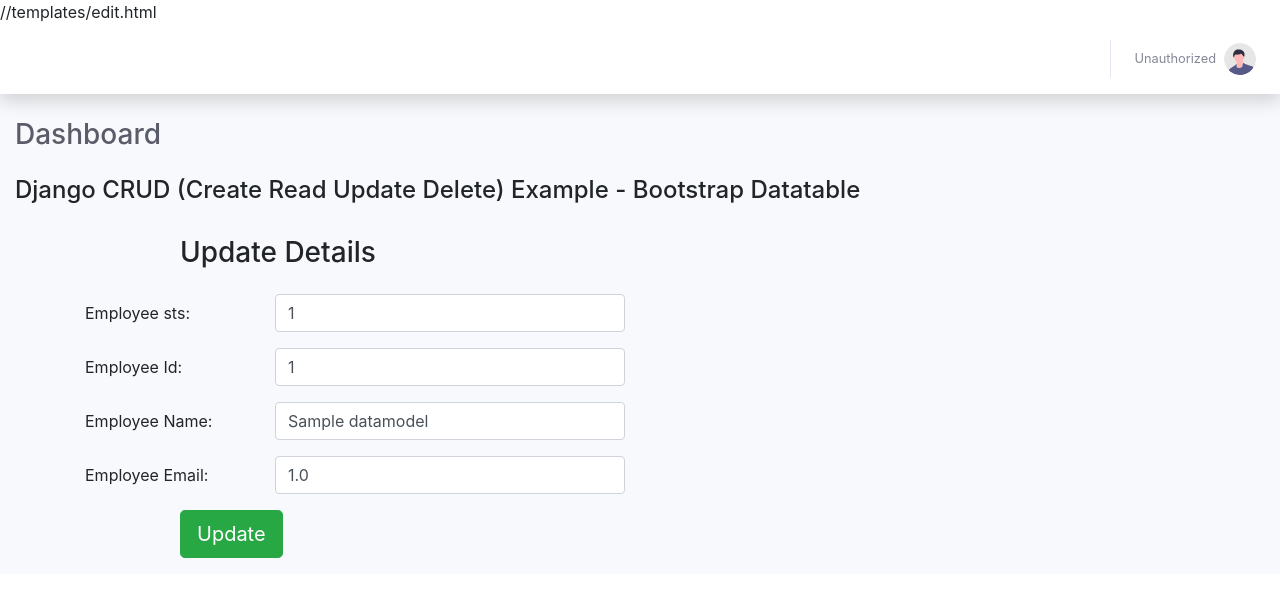
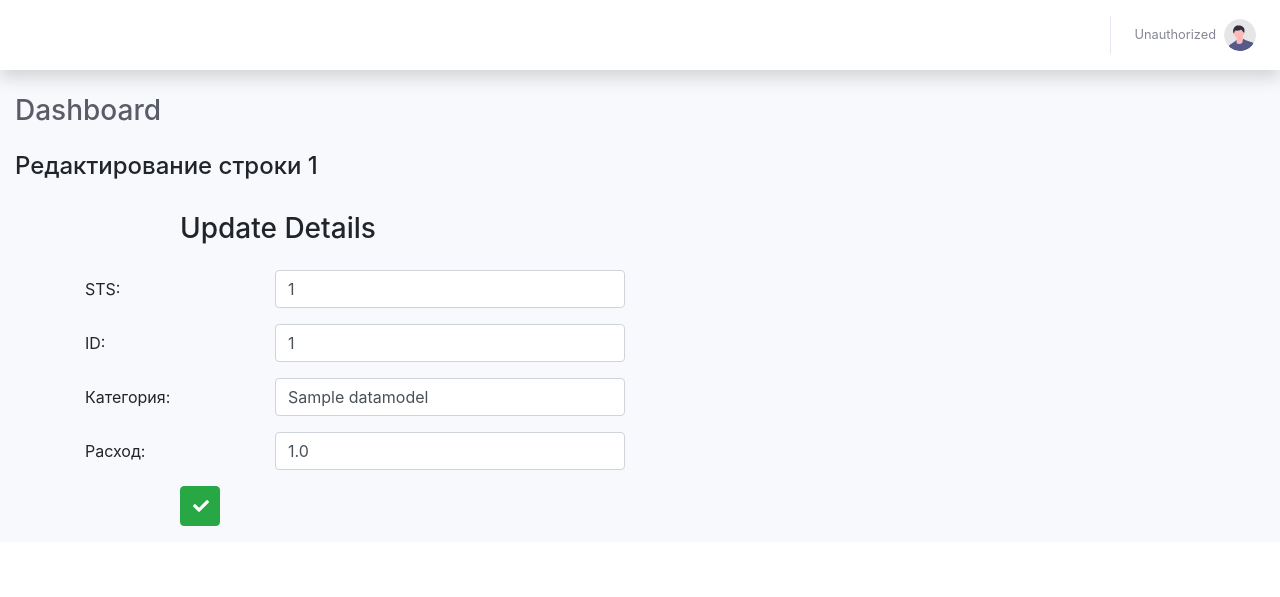
Before and after one commit to Max1My/Atlas, a Django app: page /update/1 in a window 1280 px wide. Shown: the top 597 px of the page. Run offline with Django 4.2, Linux system fonts and the light colour scheme; tables that the repository leaves empty hold one stand-in row (values such as "Sample post"); some libraries are stand-ins or nearby versions.

Commit message:
ver 1.3.3

```diff
--- a/atlas/atlas/settings.py
+++ b/atlas/atlas/settings.py
@@ -130,3 +130,5 @@
 DEFAULT_AUTO_FIELD = 'django.db.models.BigAutoField'
 
 LOGIN_REDIRECT_URL = '/'
+
+CRISPY_TEMPLATE_PACK = 'bootstrap'
--- a/atlas/mainapp/forms.py
+++ b/atlas/mainapp/forms.py
@@ -25,7 +25,7 @@
 class TableForm(forms.ModelForm):
     class Meta:
         model = DataModel
-        fields = '__all__'
+        fields = ['sts','category_name','current']
         widgets = {
             'sts': forms.NumberInput(attrs={ 'class': 'form-control' }),
             'category_name': forms.TextInput(attrs={ 'class': 'form-control' }),
--- a/atlas/mainapp/templates/mainapp/chart.html
+++ b/atlas/mainapp/templates/mainapp/chart.html
@@ -62,11 +62,6 @@
                                 </table>
                                 </div>
                                 </div>
-                                    <div class="row"><div class="col-sm-12 col-md-5">
-                                    </div>
-                                        <div class="col-sm-12 col-md-7">
-                                        </div>
-                                    </div>
                                 </div>
                             </div>
                         </div>
--- a/atlas/mainapp/templates/mainapp/edit.html
+++ b/atlas/mainapp/templates/mainapp/edit.html
@@ -1,12 +1,9 @@
-//templates/edit.html
 {% extends "mainapp/base.html" %}
-
-{% block title %}Add New Employee Records{% endblock title %}
 
 {% block content %}
 <div class="col-md-12">
-    <h4>Django CRUD (Create Read Update Delete) Example - Bootstrap Datatable</h4>
-    <form method="POST" class="post-form" action="{% url 'update' employee.id %}">
+    <h4>Редактирование строки {{ employee.id }}</h4>
+    <form method="POST" class="post-form" action="{% url 'update' employee.id %}" enctype="multipart/form-data">
         {% csrf_token %}
         <div class="container">
             <br>
@@ -17,28 +14,28 @@
                 </div>
             </div>
             <div class="form-group row">
-                <label class="col-sm-2 col-form-label">Employee sts:</label>
+                <label class="col-sm-2 col-form-label">STS:</label>
                 <div class="col-sm-4">
                     <input type="text" class="form-control" name="id" id="id_sts" required maxlength="20"
                            value="{{ employee.sts.id }}"/>
                 </div>
             </div>
             <div class="form-group row">
-                <label class="col-sm-2 col-form-label">Employee Id:</label>
+                <label class="col-sm-2 col-form-label">ID:</label>
                 <div class="col-sm-4">
                     <input type="text" class="form-control" name="id" id="id_id" required maxlength="20"
                            value="{{ employee.id }}"/>
                 </div>
             </div>
             <div class="form-group row">
-                <label class="col-sm-2 col-form-label">Employee Name:</label>
+                <label class="col-sm-2 col-form-label">Категория:</label>
                 <div class="col-sm-4">
                     <input type="text" class="form-control" name="category_name" id="id_category_name" required maxlength="100"
                            value="{{ employee.category_name }}"/>
                 </div>
             </div>
             <div class="form-group row">
-                <label class="col-sm-2 col-form-label">Employee Email:</label>
+                <label class="col-sm-2 col-form-label">Расход:</label>
                 <div class="col-sm-4">
                     <input type="text" class="form-control" name="current" id="id_current" required maxlength="254"
                            value="{{ employee.current }}"/>
@@ -47,9 +44,13 @@
             <div class="form-group row">
                 <label class="col-sm-1 col-form-label"></label>
                 <div class="col-sm-4">
-                    <button type="submit" class="btn btn-success btn-lg">Update</button>
+
+                    <button class="btn btn-success btn-circle" type="submit">
+                                <i class="fas fa-check"></i>
+                    </button>
                 </div>
             </div>
         </div>
     </form>
+</div>
     {% endblock content %}
--- a/atlas/mainapp/views.py
+++ b/atlas/mainapp/views.py
@@ -52,8 +52,13 @@
     employee = DataModel.objects.get(id=id)
     form = TableForm(request.POST, instance=employee)
     if form.is_valid():
-        form.save()
-        return redirect("/")
+        try:
+            form.save()
+            print('form save')
+            return redirect("/")
+        except Exception as e:
+            print(e)
+    print(form.errors)
     return render(request, 'mainapp/edit.html', {'employee': employee})
 
 
```
Also changed, not shown: atlas/mainapp/templates/mainapp/index.html (+6 -10 lines).
